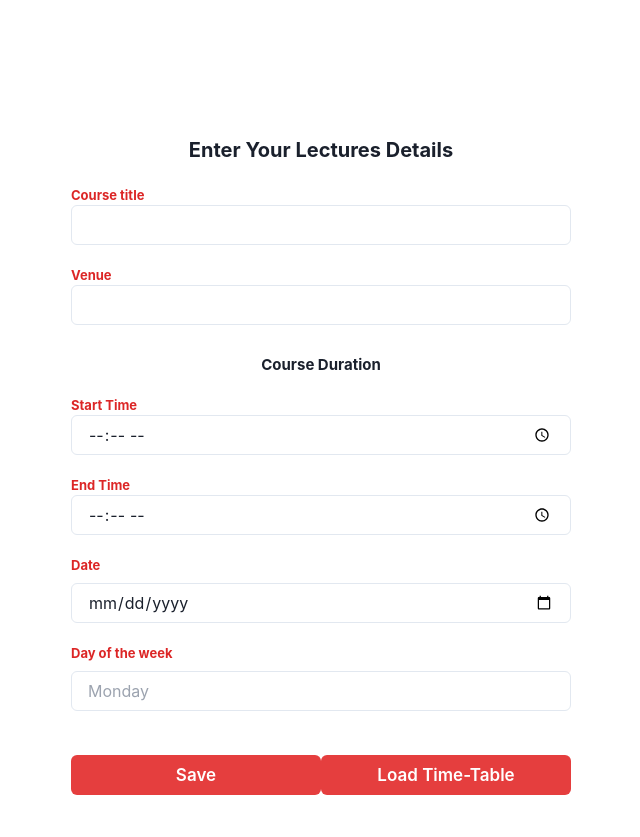
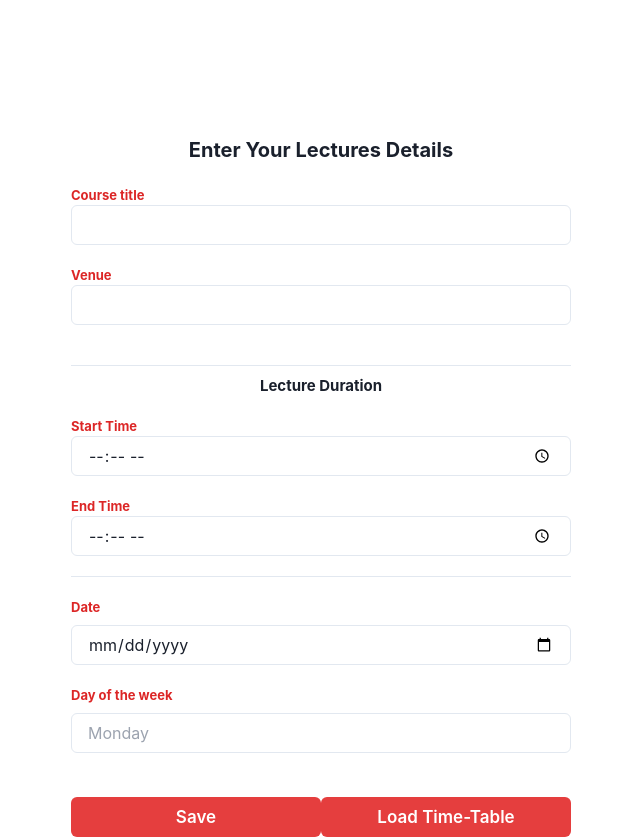
Before and after one commit to ThuRein-110/Project-Moon, a Next.js app: page /createTimeTable in a window 1280 px wide. Shown: the whole page, without its empty margins (319-959 px from the left). Before the commit the page ends 800 px from the top, so only its background shows below. Built offline with nearby package versions, Linux system fonts and the light colour scheme; no server answers.

Commit message:
Email notification

```diff
--- a/package.json
+++ b/package.json
@@ -14,6 +14,7 @@
     "@emailjs/browser": "^4.1.0",
     "@emotion/react": "^11.11.1",
     "@emotion/styled": "^11.11.0",
+    "@react-email/components": "^0.0.14",
     "@supabase/supabase-js": "^2.38.4",
     "autoprefixer": "10.4.15",
     "axios": "^1.6.2",
@@ -30,8 +31,10 @@
     "postcss": "8.4.28",
     "react": "18.2.0",
     "react-dom": "18.2.0",
+    "react-email": "^2.0.0",
     "react-icons": "^4.12.0",
     "react-toastify": "^9.1.3",
+    "resend": "^3.2.0",
     "tailwindcss": "3.3.3",
     "twilio": "^4.20.0",
     "uui": "^1.0.7"
--- a/pages/createTimeTable/index.js
+++ b/pages/createTimeTable/index.js
@@ -102,8 +102,8 @@ useEffect(()=>{
 
         <div><label className="font-bold text-red-600 mb-[10px] text-[13px]" >Venue</label><br/>
         <Input type="text" value={venue} onChange={(e)=>setVenue(e.target.value)} className="  w-[300px]"/></div><br/>
-  <div>
-    <h1 className="text-center text-[15px] font-bold mt-[10px] mb-[20px]">Course Duration</h1>
+  <div><br/><hr/>
+    <h1 className="text-center text-[15px] font-bold mt-[10px] mb-[20px]">Lecture Duration</h1>
             <div><label for="appt" className="font-bold text-red-600 mb-[10px] text-[13px]"> Start Time</label><br/>
 
           <Input type="time" id="appt" name="appt" className="w-[250px]" required value={startTime} onChange={(e)=>setStartTime(e.target.value)} />
@@ -114,7 +114,7 @@ useEffect(()=>{
 
 <Input type="time" id="appt" name="appt" className="w-[250px]" required value={endTime} onChange={(e)=>setEndTime(e.target.value)} />
 
-</div></div><br/>
+</div></div><br/><hr/><br/>
 
           <div>
           <label for="appt" className="font-bold text-red-600 mb-[10px] text-[13px]">Date</label><br/>
--- /dev/null
+++ b/pages/userAccount/email.js
@@ -0,0 +1,13 @@
+"use client"
+import {Html} from "@react-email/html"
+
+
+function Emailtemplate(){
+    return(
+        <>
+        <Html>
+
+        </Html>
+        </>
+    )
+}
--- a/pages/userAccount/index.js
+++ b/pages/userAccount/index.js
@@ -1,3 +1,5 @@
+
+
 "use client"
 
 import {useRouter} from "next/navigation"
@@ -11,6 +13,9 @@ import {getFirestore} from "firebase/firestore"
 import { Auth } from '../../Firebase/context';
 import {ImSpinner8} from 'react-icons/im'
 import {setDoc,doc,updateDoc} from "firebase/firestore"
+import {Html} from "@react-email/html"
+import {Resend} from 'resend';
+
 
 function UserAccount(){
     const[userDetails, setUserDetails] = useState({})
@@ -22,6 +27,8 @@ function UserAccount(){
     const [loading, setLoading] = useState(true)
     const projectfirestore = getFirestore(firebaseapp)
 const {user} = useContext(Auth)
+
+const resend = new Resend("re_WpWFujBs_4tpirRS5MqJyYpsvRZbyKCwK")
 
 const goNav = ()=>{
     router.push("/createTimeTable");
@@ -67,6 +74,24 @@ const getUserTimeTable = async ()=>{
           }
 
           console.log(userDetails)
+  }
+
+  const getNotified = async()=>{
+    var dateValue = new Date();
+        for(i=0; i<courses.length; i++){
+            if(dateValue.getDay() == courses[i].courseDay && dateValue.getTime() == courses[i].startTime){
+                resend.sendEmail({
+                    from:"hikay133@gmail.com",
+                    to:user?.email,
+                    subject:"Lectures Reminder",
+                    react:'<div><div>charles</div><div>'
+
+                })
+
+                alert("Remind Me")
+
+            }
+        }
   }
 
   useEffect(()=>{
@@ -210,7 +235,7 @@ const getUserTimeTable = async ()=>{
             </div>
 <br/>
 
-
+<button className="bg-red-600 text-white p-[3px] w-[100px]" onClick={getNotified}>Notify Me</button>
 
          </div>):
 
```
Also changed, not shown: 2 other files (tests, documents, lock files or other folders).
